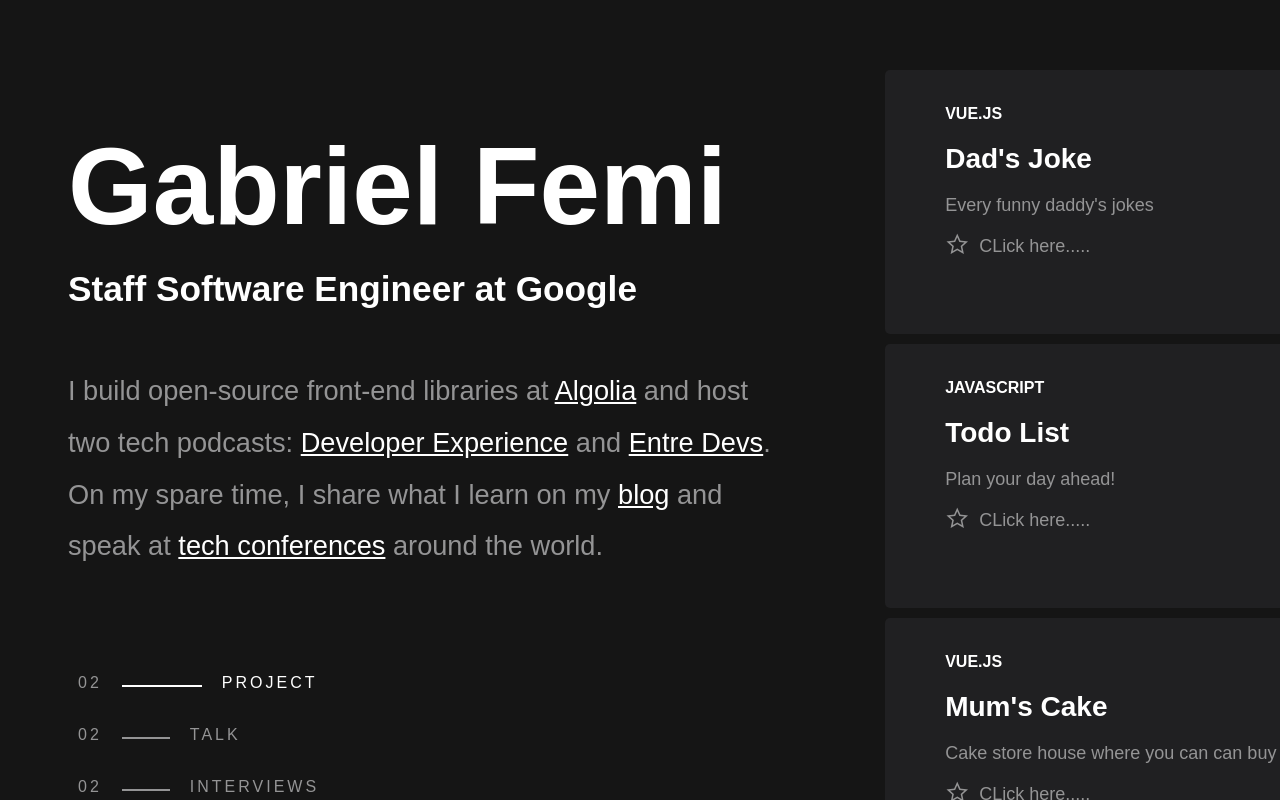
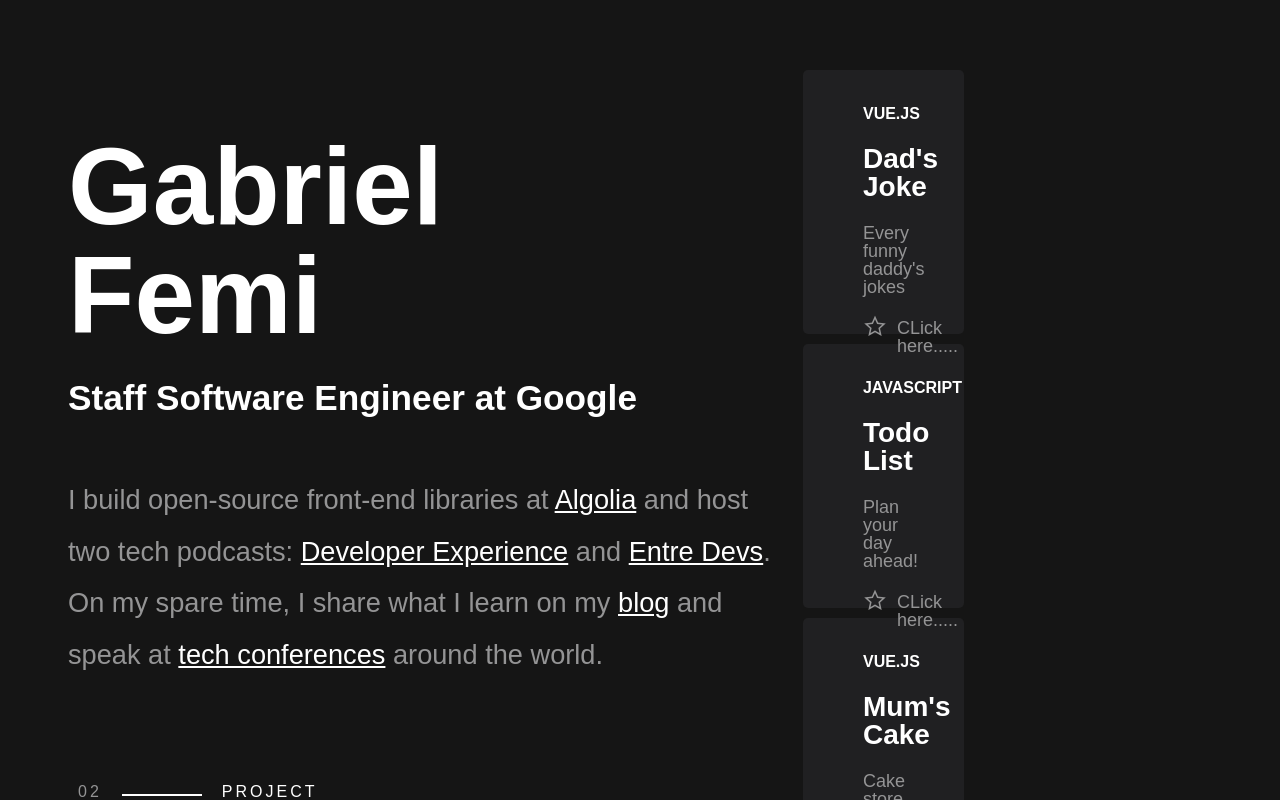
Before and after one commit to femigabriel/my-website, a Vue app: page / in a window 1280 px wide. Built offline with nearby package versions, Linux system fonts and the light colour scheme; a web font is replaced by a local one.

Commit message:
updated width of the projects

```diff
--- a/src/components/Projects.vue
+++ b/src/components/Projects.vue
@@ -62,7 +62,7 @@ export default {
   margin: 10px 10px;
 }
 .project-box {
-  width: 800px;
+  /* width: 800px; */
   height: 33vh;
   background: rgb(32, 32, 34);
   padding-left: 60px;
```
